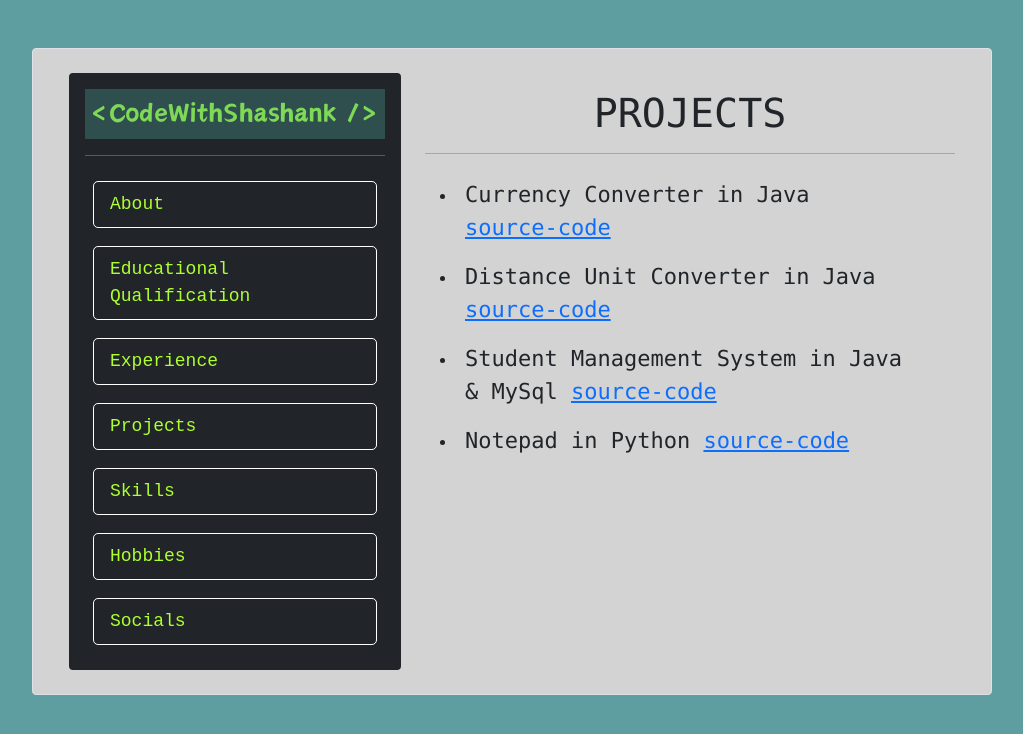
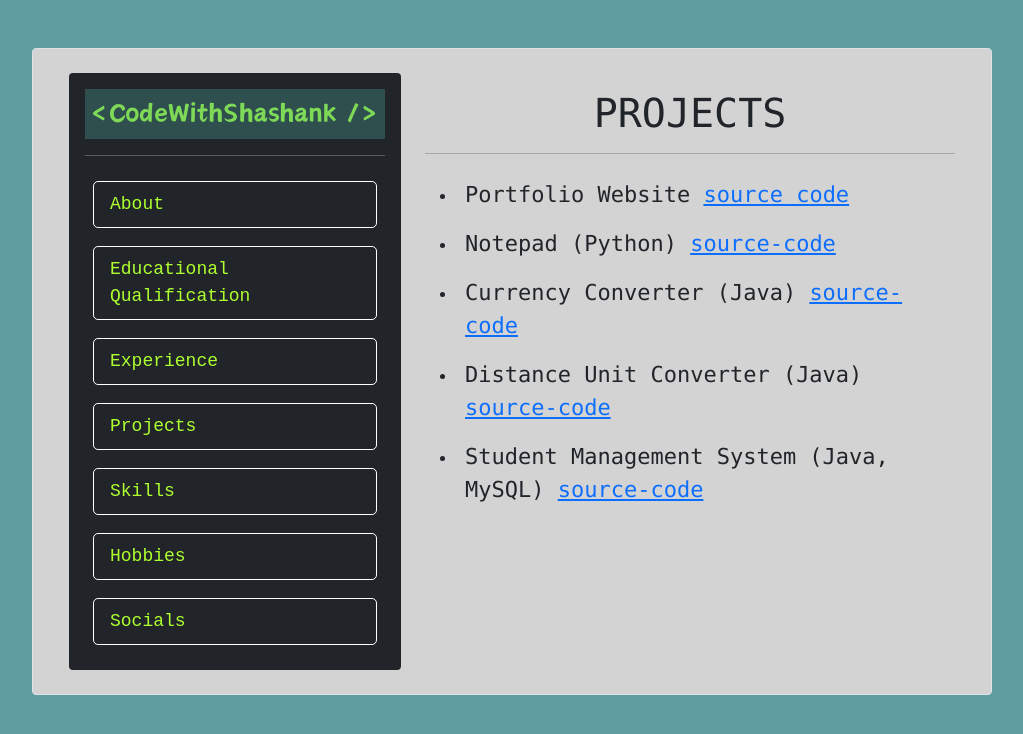
Before and after one commit to shashankgodiyal05/Portfolio, a React (Create React App) app: page /projects in a window 1280 px wide. Shown: the top 734 px of the page, without its empty margins (128-1151 px from the left). Built offline with nearby package versions, Linux system fonts and the light colour scheme.

Commit message:
Change for the portfolio website link

```diff
--- a/src/index.css
+++ b/src/index.css
@@ -60,3 +60,7 @@ body {
 Link{
     text-decoration: none;
 }
+
+.data-1:hover span::after {
+    content: " This Same Website";
+}
--- a/src/pages/Projects.js
+++ b/src/pages/Projects.js
@@ -15,7 +15,7 @@ const Projects = () => {
                 <li className="my-3">
 
                     <p className="me-5 ms-2 data-1">
-                        Currency Converter in Java <Link to="https://github.com/shashankgodiyal05/java-minor_project/tree/main/Currency-Converter" >source-code</Link>
+                        <span>Portfolio Website</span > <Link to="https://github.com/shashankgodiyal05/Portfolio">source code</Link>
                     </p>
 
                 </li>
@@ -23,7 +23,7 @@ const Projects = () => {
                 <li className="my-3">
 
                     <p className="me-5 ms-2 data-1">
-                        Distance Unit Converter in Java <Link to="https://github.com/shashankgodiyal05/java-minor_project/tree/main/Distance-Unit-Converter" >source-code</Link>
+                        Notepad (Python) <Link to="https://github.com/shashankgodiyal05/java-major_project/tree/main/Student_management_system" >source-code</Link>
                     </p>
 
                 </li>
@@ -31,7 +31,7 @@ const Projects = () => {
                 <li className="my-3">
 
                     <p className="me-5 ms-2 data-1">
-                        Student Management System in Java & MySql <Link to="https://github.com/shashankgodiyal05/java-major_project/tree/main/Student_management_system" >source-code</Link>
+                        Currency Converter (Java) <Link to="https://github.com/shashankgodiyal05/java-minor_project/tree/main/Currency-Converter" >source-code</Link>
                     </p>
 
                 </li>
@@ -39,7 +39,15 @@ const Projects = () => {
                 <li className="my-3">
 
                     <p className="me-5 ms-2 data-1">
-                        Notepad in Python <Link to="https://github.com/shashankgodiyal05/java-major_project/tree/main/Student_management_system" >source-code</Link>
+                        Distance Unit Converter (Java) <Link to="https://github.com/shashankgodiyal05/java-minor_project/tree/main/Distance-Unit-Converter" >source-code</Link>
+                    </p>
+
+                </li>
+
+                <li className="my-3">
+
+                    <p className="me-5 ms-2 data-1">
+                        Student Management System (Java, MySQL) <Link to="https://github.com/shashankgodiyal05/java-major_project/tree/main/Student_management_system" >source-code</Link>
                     </p>
 
                 </li>
```
